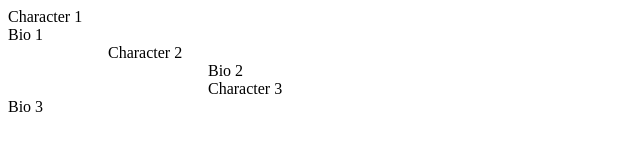
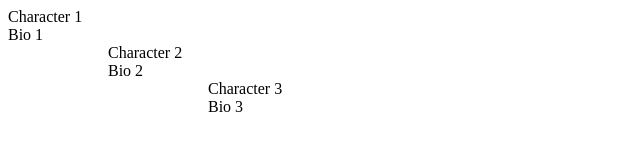
Before and after one commit to markthorne159/InteractivePortfolio, a plain HTML site: page index.html in a window 1280 px wide. Shown: the top 160 px of the page, without its empty margins (0-640 px from the left). Drawn offline with nearby package versions, Linux system fonts and the light colour scheme.

Commit message:
Update Portfolio.css

```diff
--- a/Portfolio.css
+++ b/Portfolio.css
@@ -8,7 +8,7 @@ position: relative;
 left: 100px;
 }
 
-#I2{
+#I3{
 position: relative;
 left: 200px;
 }
```
